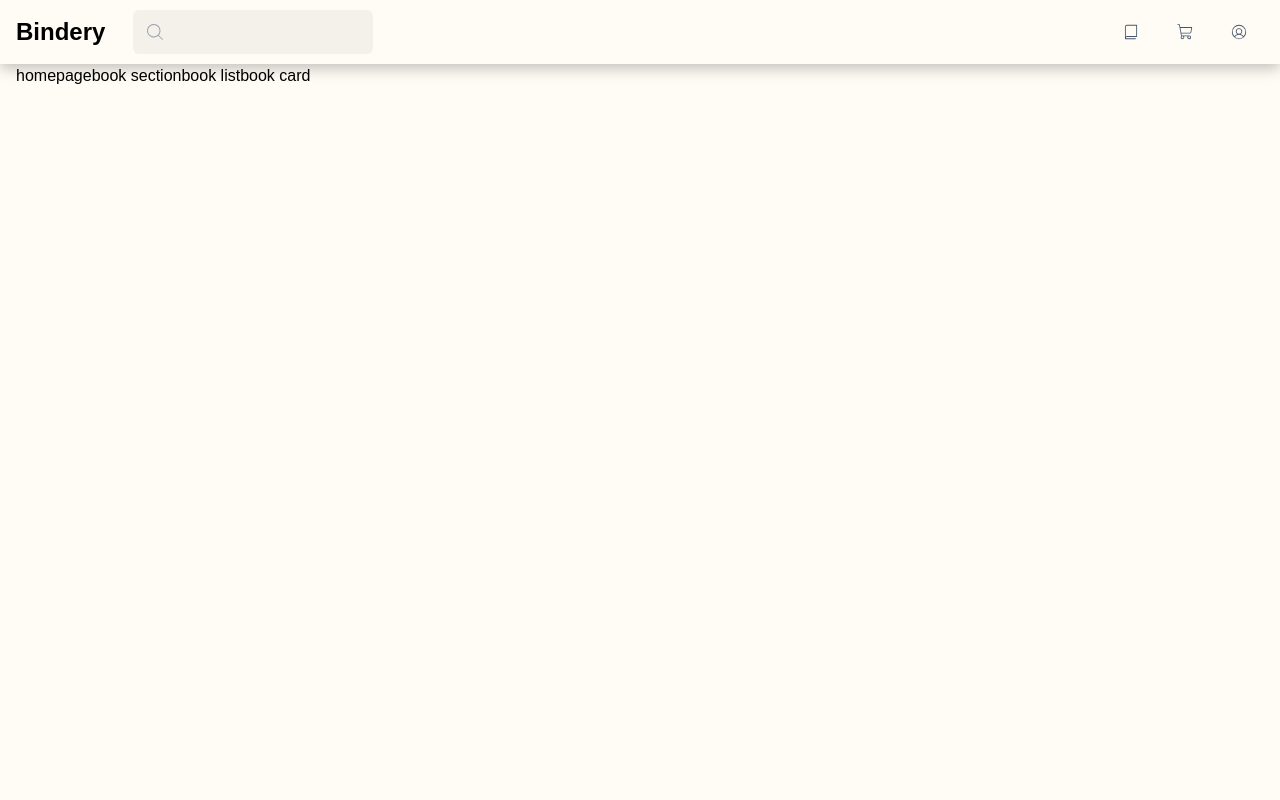
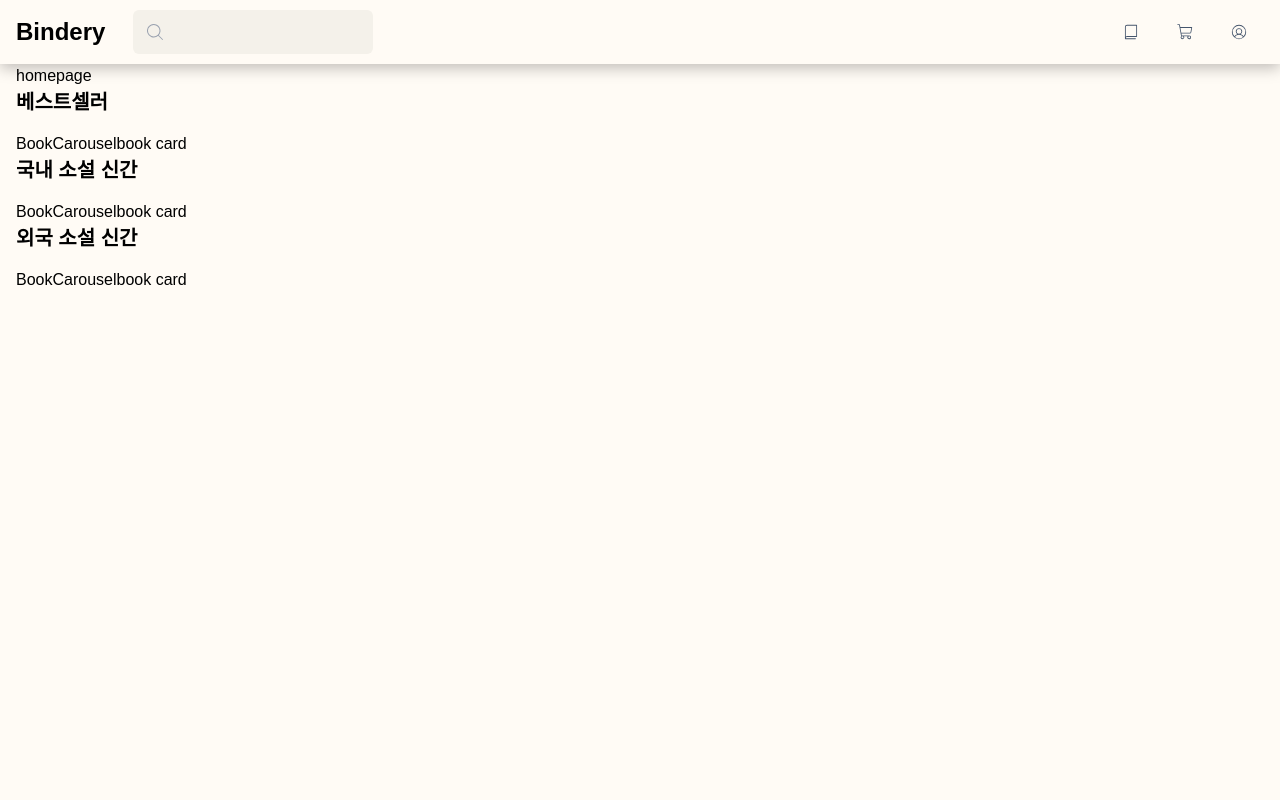
Before and after one commit to agrade1/Bindery, a React (Vite) app: page / in a window 1280 px wide. Shown: the top 800 px of the page. Built offline with nearby package versions, Linux system fonts and the light colour scheme; a web font is replaced by a local one.

Commit message:
feat: book carousel 임시 추가 및 미사용 컴포넌트 제거

```diff
--- /dev/null
+++ b/src/components/books/BookCarousel.tsx
@@ -0,0 +1,15 @@
+import BookCard from './BookCard';
+
+type BookCarouselProps = {
+  categoryId: number;
+  queryType: 'Bestseller' | 'ItemNewAll' | 'ItemEditorChoice';
+};
+
+export default function BookCarousel({ categoryId, queryType }: BookCarouselProps) {
+  return (
+    <>
+      BookCarousel
+      <BookCard />
+    </>
+  );
+}
--- a/src/components/books/BookSection.tsx
+++ /dev/null
@@ -1,10 +0,0 @@
-import BookList from './BookList';
-
-export default function BookSection() {
-  return (
-    <>
-      book section
-      <BookList />
-    </>
-  );
-}
--- /dev/null
+++ b/src/constants/carouselCategory.ts
@@ -0,0 +1,5 @@
+export const carouselCategory = [
+  { key: 'bestseller', title: '베스트셀러', queryType: 'Bestseller', categoryId: 0 },
+  { key: 'domestic', title: '국내 소설 신간', queryType: 'ItemNewAll', categoryId: 1 },
+  { key: 'foreign', title: '외국 소설 신간', queryType: 'ItemNewAll', categoryId: 3 },
+] as const;
--- a/src/pages/HomePage.tsx
+++ b/src/pages/HomePage.tsx
@@ -1,10 +1,16 @@
-import BookSection from '@/components/books/BookSection';
+import BookCarousel from '@/components/books/BookCarousel';
+import { carouselCategory } from '@/constants/carouselCategory';
 
 export default function HomePage() {
   return (
     <>
       homepage
-      <BookSection />
+      {carouselCategory.map(({ key, title, queryType, categoryId }) => (
+        <section key={key}>
+          <h2 className="mb-4 text-xl font-semibold">{title}</h2>
+          <BookCarousel queryType={queryType} categoryId={categoryId} />
+        </section>
+      ))}
     </>
   );
 }
```
Also changed, not shown: src/types/bookTypes.ts (deleted).
